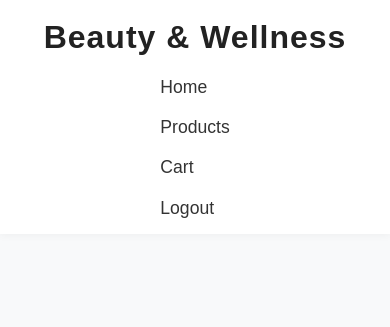
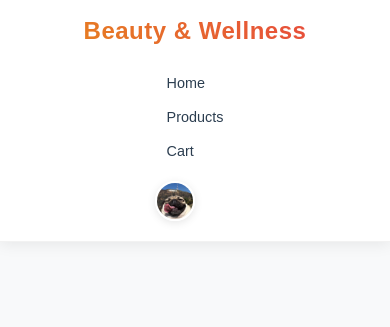
Before and after one commit to Toon-mek/BeautyEcom, a PHP site: page / in a window 390 px wide. Shown: the top 327 px of the page. Run offline with PHP 8.4, Linux system fonts and the light colour scheme; a user stored in the database is signed in; data comes from the database, SQL or seed files in the repository.

Commit message:
member profile and logout

```diff
--- a/newPHP/app/_base.php
+++ b/newPHP/app/_base.php
@@ -44,6 +44,15 @@ function isLoggedIn()
 {
     return isset($_SESSION['member_id']);
 }
+
+function logoutUser() {
+    session_start();
+    session_unset();
+    session_destroy();
+    header("Location: /newPHP/app/index.php");
+    exit();
+}
+
 function redirectIfNotLoggedIn() {
     if (!isset($_SESSION['member_id'])) {
         header("Location: ../auth/login.php");
@@ -561,4 +570,17 @@ function getPaymentDetails($pdo, $order_id) {
     return $stmt->fetch();
 }
 
+function getMemberProfilePhoto($member_id) {
+    global $pdo;
+    try {
+        $stmt = $pdo->prepare("SELECT ProfilePhoto FROM member WHERE MemberID = ?");
+        $stmt->execute([$member_id]);
+        $member = $stmt->fetch();
+        return $member['ProfilePhoto'] ?: 'default-profile.png';
+    } catch (PDOException $e) {
+        error_log("Get Profile Photo Error: " . $e->getMessage());
+        return 'default-profile.png';
+    }
+}
+
 ?>
--- a/newPHP/app/_head.php
+++ b/newPHP/app/_head.php
@@ -13,19 +13,28 @@ require_once __DIR__ . '/_base.php';
 <body>
     <header class="main-header">
         <div class="header-container">
-        <a href="/newPHP/app/index.php" class="header-logo">Beauty & Wellness</a>
+            <a href="/newPHP/app/index.php" class="header-logo">Beauty & Wellness</a>
             <nav class="header-nav">
                 <ul class="nav-list">
-                <li><a href="/newPHP/app/index.php" class="nav-link">Home</a></li>
-                <li><a href="/newPHP/app/product/all_product.php" class="nav-link">Products</a></li>
-                <li><a href="/newPHP/app/order/cart.php" class="nav-link">Cart</a></li>
+                    <li><a href="/newPHP/app/index.php" class="nav-link">Home</a></li>
+                    <li><a href="/newPHP/app/product/all_product.php" class="nav-link">Products</a></li>
+                    <li><a href="/newPHP/app/order/cart.php" class="nav-link">Cart</a></li>
 
                     <?php if (isLoggedIn()): ?>
-                        <li><a href="/newPHP/app/auth/logout.php" class="nav-link">Logout</a></li>
-
+                        <li class="profile-dropdown">
+                            <?php
+                            $profilePhoto = getMemberProfilePhoto($_SESSION['member_id']);
+                            ?>
+                            <img src="/newPHP/app/uploads/<?php echo htmlspecialchars($profilePhoto); ?>"
+                                 alt="Profile"
+                                 class="profile-photo">
+                            <div class="dropdown-content">
+                                <a href="/newPHP/app/member/settings.php">Settings</a>
+                                <a href="/newPHP/app/auth/logout.php">Logout</a>
+                            </div>
+                        </li>
                     <?php else: ?>
                         <li><a href="/newPHP/app/auth/login.php" class="nav-link">Log In</a></li>
-
                     <?php endif; ?>
                 </ul>
             </nav>
--- a/newPHP/app/css/style.css
+++ b/newPHP/app/css/style.css
@@ -6,7 +6,7 @@
 }
 
 body {
-    font-family: 'Arial', sans-serif;
+    font-family: 'Poppins', 'Arial', sans-serif;
     line-height: 1.6;
     color: #333;
     background-color: #f8f9fa;
@@ -15,11 +15,12 @@ body {
 /* Header Styles */
 .main-header {
     background: #fff;
-    box-shadow: 0 2px 8px rgba(0,0,0,0.04);
+    box-shadow: 0 2px 15px rgba(0,0,0,0.08);
     padding: 0;
     position: sticky;
     top: 0;
     z-index: 100;
+    border-bottom: 1px solid rgba(0,0,0,0.05);
 }
 
 .header-container {
@@ -29,21 +30,25 @@ body {
     align-items: center;
     justify-content: space-between;
     padding: 0 32px;
-    height: 70px;
+    height: 80px;
     position: relative;
 }
 
 .header-logo {
-    font-size: 2rem;
-    font-weight: bold;
-    color: #222;
+    font-size: 1.8rem;
+    font-weight: 700;
+    color: #2c3e50;
     text-decoration: none;
-    letter-spacing: 1px;
-    transition: color 0.2s;
+    letter-spacing: 0.5px;
+    transition: all 0.3s ease;
+    background: linear-gradient(45deg, #e67e22, #e74c3c);
+    -webkit-background-clip: text;
+    -webkit-text-fill-color: transparent;
+    background-clip: text;
 }
 
 .header-logo:hover {
-    color: #e67e22;
+    transform: translateY(-2px);
 }
 
 .header-nav {
@@ -55,39 +60,184 @@ body {
 .nav-list {
     list-style: none;
     display: flex;
-    gap: 32px;
+    gap: 24px;
     margin: 0;
     padding: 0;
+    align-items: center;
 }
 
 .nav-link {
-    color: #333;
+    color: #2c3e50;
     text-decoration: none;
-    font-size: 1.1rem;
+    font-size: 1rem;
     font-weight: 500;
     padding: 8px 16px;
-    border-radius: 4px;
-    transition: background 0.2s, color 0.2s;
+    border-radius: 6px;
+    transition: all 0.3s ease;
+    position: relative;
 }
 
-.nav-link:hover, .nav-link:focus {
-    background: #e67e22;
-    color: #fff;
+.nav-link::after {
+    content: '';
+    position: absolute;
+    bottom: 0;
+    left: 0;
+    width: 0;
+    height: 2px;
+    background: linear-gradient(45deg, #e67e22, #e74c3c);
+    transition: width 0.3s ease;
 }
 
-@media (max-width: 700px) {
+.nav-link:hover::after {
+    width: 100%;
+}
+
+.nav-link:hover {
+    color: #e67e22;
+    transform: translateY(-2px);
+}
+
+/* Profile Dropdown Styles */
+.profile-dropdown {
+    position: relative;
+    display: inline-block;
+    margin-left: 20px;
+}
+
+.profile-photo {
+    width: 45px;
+    height: 45px;
+    border-radius: 50%;
+    cursor: pointer;
+    object-fit: cover;
+    border: 2px solid #fff;
+    box-shadow: 0 2px 8px rgba(0,0,0,0.1);
+    transition: all 0.3s ease;
+}
+
+.profile-photo:hover {
+    transform: scale(1.05);
+    box-shadow: 0 4px 12px rgba(0,0,0,0.15);
+}
+
+.dropdown-content {
+    display: none;
+    position: absolute;
+    right: 0;
+    top: 100%;
+    background-color: #fff;
+    min-width: 180px;
+    box-shadow: 0 4px 20px rgba(0,0,0,0.1);
+    z-index: 1;
+    border-radius: 8px;
+    padding: 8px 0;
+    margin-top: 10px;
+    border: 1px solid rgba(0,0,0,0.05);
+    transform: translateY(10px);
+    opacity: 0;
+    transition: all 0.3s ease;
+    margin-top: 15px;
+}
+
+.dropdown-content::before {
+    content: '';
+    position: absolute;
+    top: -15px;
+    left: 0;
+    width: 100%;
+    height: 15px;
+    background: transparent;
+}
+
+.dropdown-content a {
+    color: #2c3e50;
+    padding: 12px 20px;
+    text-decoration: none;
+    display: block;
+    font-size: 0.95rem;
+    transition: all 0.2s ease;
+    position: relative;
+    z-index: 2;
+}
+
+.dropdown-content a:hover {
+    background-color: #f8f9fa;
+    color: #e67e22;
+    padding-left: 25px;
+}
+
+.profile-dropdown:hover .dropdown-content,
+.dropdown-content:hover {
+    display: block;
+    transform: translateY(0);
+    opacity: 1;
+}
+
+.profile-dropdown .dropdown-content {
+    transition-delay: 0.1s;
+}
+
+/* Responsive Design */
+@media (max-width: 768px) {
+    .header-container {
+        padding: 0 16px;
+        height: 70px;
+    }
+
+    .header-logo {
+        font-size: 1.5rem;
+    }
+
+    .nav-list {
+        gap: 12px;
+    }
+
+    .nav-link {
+        padding: 6px 12px;
+        font-size: 0.9rem;
+    }
+
+    .profile-dropdown {
+        margin-left: 15px;
+    }
+
+    .profile-photo {
+        width: 40px;
+        height: 40px;
+    }
+
+    .dropdown-content {
+        min-width: 160px;
+        margin-top: 12px;
+    }
+}
+
+@media (max-width: 480px) {
     .header-container {
         flex-direction: column;
         height: auto;
         padding: 12px;
     }
+
     .nav-list {
         flex-direction: column;
-        gap: 12px;
+        gap: 8px;
         align-items: flex-start;
+        margin-top: 10px;
     }
+
     .header-logo {
         margin-bottom: 10px;
+    }
+
+    .profile-dropdown {
+        margin-left: 0;
+        margin-top: 10px;
+    }
+
+    .dropdown-content {
+        right: auto;
+        left: 0;
     }
 }
 
@@ -243,27 +393,6 @@ body {
     width: 100px;
     height: 100px;
     object-fit: cover;
-}
-
-/* Responsive Design */
-@media (max-width: 768px) {
-    .nav-menu {
-        display: none;
-    }
-
-    .product-grid {
-        grid-template-columns: repeat(auto-fill, minmax(200px, 1fr));
-    }
-
-    .cart-item {
-        flex-direction: column;
-        text-align: center;
-    }
-
-    .cart-item-image {
-        margin-right: 0;
-        margin-bottom: 1rem;
-    }
 }
 
 /* Utility Classes */
```
Also changed, not shown: newPHP/app/auth/logout.php (+2 -5 lines).
